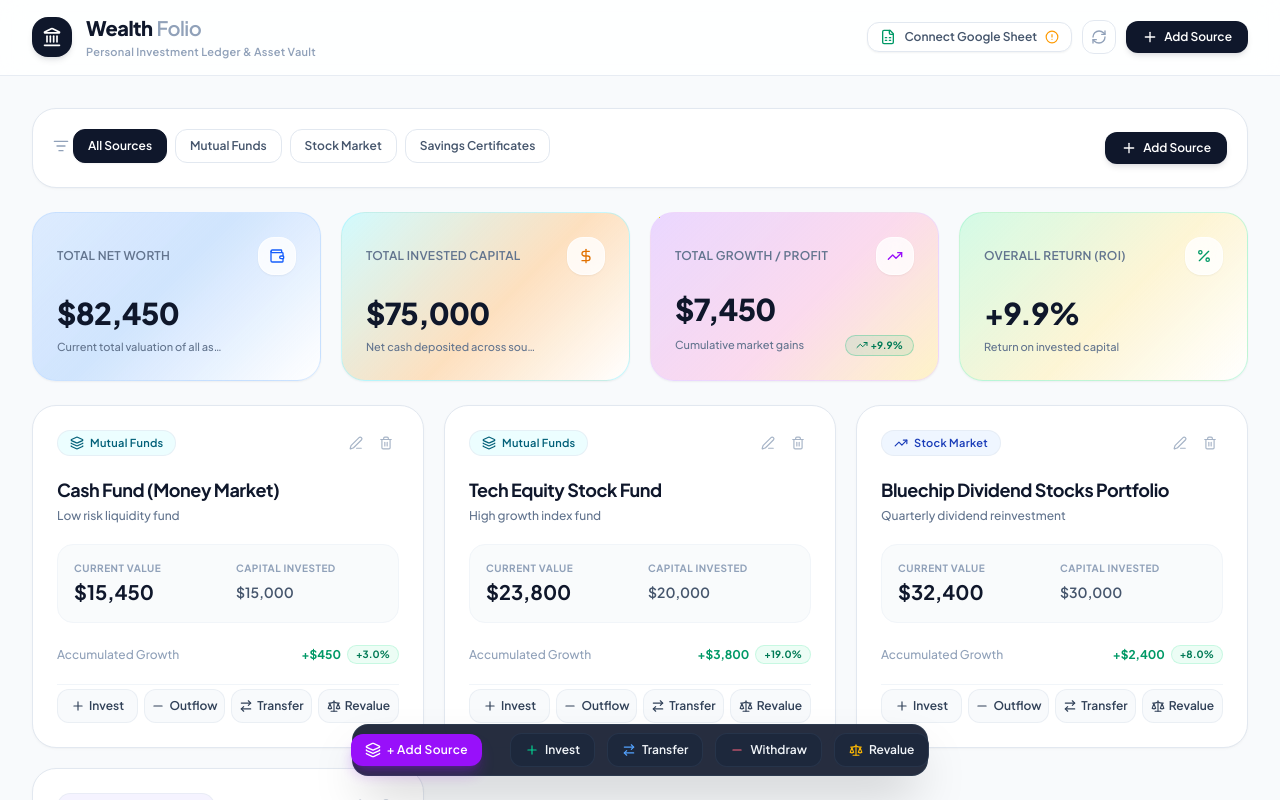
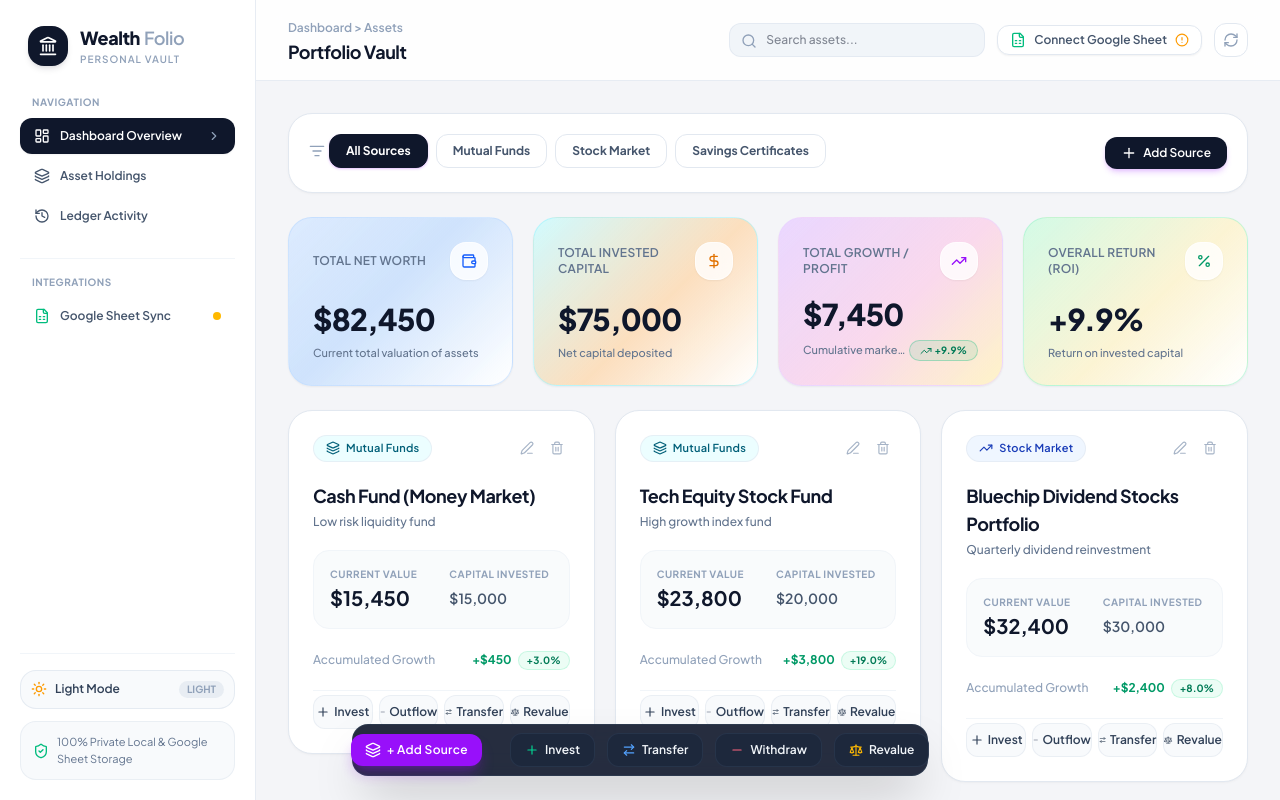
Before and after one commit to HuzaifaInshal/wealth-folio, a React (Vite) app: page / in a window 1280 px wide. Shown: the top 800 px of the page. Built offline with nearby package versions, Linux system fonts and the light colour scheme.

Commit message:
commit 10: Overhaul App.tsx layout to integrate Sidebar navigation, header search bar, theme toggle, and category subtotals

```diff
--- a/src/App.tsx
+++ b/src/App.tsx
@@ -6,10 +6,12 @@
 import React, { useState, useEffect } from 'react';
 import { motion, AnimatePresence } from 'motion/react';
 import { InvestmentSource, LedgerTransaction, TransactionType, GoogleSheetConfig } from './types';
-import { INITIAL_INVESTMENTS, INITIAL_TRANSACTIONS, DEFAULT_SHEET_CONFIG, DEFAULT_CATEGORIES, getCategoryDetails } from './data';
-import { syncTransactionToSheet, syncFullLedgerToSheet } from './services/googleSheets';
+import { INITIAL_INVESTMENTS, INITIAL_TRANSACTIONS, DEFAULT_SHEET_CONFIG, DEFAULT_CATEGORIES } from './data';
+import { syncTransactionToSheet } from './services/googleSheets';
+import { ThemeProvider, useTheme } from './context/ThemeContext';
 
 // Import Components
+import Sidebar from './components/Sidebar';
 import MetricCard from './components/MetricCard';
 import InvestmentCard from './components/InvestmentCard';
 import InvestmentFormModal from './components/InvestmentFormModal';
@@ -22,25 +24,19 @@ import QuickActionDock from './components/QuickActionDock';
 import {
   Landmark,
   Plus,
-  ArrowRightLeft,
   Search,
   ListFilter,
   RefreshCw,
   FileSpreadsheet,
   CheckCircle2,
   AlertCircle,
-  ShieldCheck,
+  Sun,
+  Moon,
 } from 'lucide-react';
 
-const formatCurrency = (amount: number) => {
-  return new Intl.NumberFormat('en-US', {
-    style: 'currency',
-    currency: 'USD',
-    maximumFractionDigits: 0,
-  }).format(amount);
-};
+function DashboardContent() {
+  const { theme, toggleTheme } = useTheme();
 
-export default function App() {
   // --- Persistent State ---
   const [investments, setInvestments] = useState<InvestmentSource[]>(() => {
     try {
@@ -82,6 +78,7 @@ export default function App() {
   // --- UI & Filter States ---
   const [categoryFilter, setCategoryFilter] = useState<string>('all');
   const [searchQuery, setSearchQuery] = useState<string>('');
+  const [activeTab, setActiveTab] = useState<'dashboard' | 'sources' | 'ledger'>('dashboard');
 
   // Modals
   const [isInvestmentModalOpen, setIsInvestmentModalOpen] = useState(false);
@@ -121,7 +118,6 @@ export default function App() {
     const timestamp = new Date().toISOString();
 
     if (investmentToEdit) {
-      // Edit existing source
       setInvestments((prev) =>
         prev.map((i) =>
           i.id === investmentToEdit.id
@@ -136,7 +132,6 @@ export default function App() {
         )
       );
     } else {
-      // Create new source
       const newId = `inv-${Date.now()}`;
       const newSource: InvestmentSource = {
         id: newId,
@@ -151,7 +146,6 @@ export default function App() {
 
       setInvestments((prev) => [...prev, newSource]);
 
-      // If starting capital is injected, record transaction
       if (data.initialBalance > 0) {
         const newTx: LedgerTransaction = {
           id: `tx-${Date.now()}`,
@@ -163,7 +157,6 @@ export default function App() {
         };
         setTransactions((prev) => [newTx, ...prev]);
 
-        // Google Sheets Auto-Sync
         if (sheetConfig.webAppUrl && sheetConfig.autoSync) {
           syncTransactionToSheet(sheetConfig.webAppUrl, newTx, data.name);
         }
@@ -210,7 +203,6 @@ export default function App() {
 
     setInvestments((prev) => {
       return prev.map((inv) => {
-        // Revalue action
         if (data.type === 'revalue' && inv.id === data.sourceId && data.newValuation !== undefined) {
           newTx.previousValuation = inv.currentValuation;
           return {
@@ -220,7 +212,6 @@ export default function App() {
           };
         }
 
-        // Deposit / Invest
         if (data.type === 'invest' && inv.id === data.sourceId) {
           return {
             ...inv,
@@ -230,7 +221,6 @@ export default function App() {
           };
         }
 
-        // Withdraw
         if (data.type === 'withdraw' && inv.id === data.sourceId) {
           return {
             ...inv,
@@ -240,7 +230,6 @@ export default function App() {
           };
         }
 
-        // Transfer Outflow from Source
         if (data.type === 'transfer' && inv.id === data.sourceId) {
           return {
             ...inv,
@@ -250,7 +239,6 @@ export default function App() {
           };
         }
 
-        // Transfer Inflow to Target
         if (data.type === 'transfer' && inv.id === data.targetId) {
           return {
             ...inv,
@@ -266,7 +254,6 @@ export default function App() {
 
     setTransactions((prev) => [newTx, ...prev]);
 
-    // Google Sheets Auto-Sync
     if (sheetConfig.webAppUrl && sheetConfig.autoSync) {
       const srcName = investments.find((i) => i.id === data.sourceId)?.name || data.sourceId;
       const tgtName = data.targetId ? investments.find((i) => i.id === data.targetId)?.name : undefined;
@@ -274,13 +261,6 @@ export default function App() {
     }
   };
 
-  const handleDeleteTransaction = (id: string) => {
-    if (confirm('Delete this transaction record from the ledger?')) {
-      setTransactions((prev) => prev.filter((t) => t.id !== id));
-    }
-  };
-
-  // Helper shortcuts
   const openActionForInvestment = (inv: InvestmentSource, type: TransactionType) => {
     setTxInitialSource(inv);
     setTxInitialType(type);
@@ -297,7 +277,6 @@ export default function App() {
     setIsInvestmentModalOpen(true);
   };
 
-  // Filtered investments list
   const filteredInvestments = investments.filter((inv) => {
     const matchesCategory = categoryFilter === 'all' || inv.category === categoryFilter;
     const query = searchQuery.toLowerCase().trim();
@@ -307,40 +286,70 @@ export default function App() {
   });
 
   return (
-    <div className="min-h-screen bg-slate-50 flex flex-col font-sans" id="app-root-container">
-      {/* Top Glassmorphic Navigation Header */}
-      <header className="bg-white/85 backdrop-blur-md border-b border-slate-200/80 sticky top-0 z-30" id="header-navigation">
-        <div className="max-w-7xl mx-auto px-4 sm:px-6 lg:px-8 py-3.5 flex flex-col sm:flex-row items-center justify-between gap-4">
-          <div className="flex items-center space-x-3.5 self-start sm:self-auto">
-            <div className="p-2.5 bg-slate-900 text-white rounded-2xl shadow-md shadow-slate-900/10">
+    <div className="flex min-h-screen bg-[#F4F5F8] dark:bg-[#0D0E15] transition-colors duration-200" id="app-root-container">
+      {/* Sidebar Navigation */}
+      <Sidebar
+        activeTab={activeTab}
+        setActiveTab={setActiveTab}
+        onOpenSheetsModal={() => setIsSheetsModalOpen(true)}
+        isSheetsConnected={!!sheetConfig.webAppUrl}
+      />
+
+      {/* Main Right Content Panel */}
+      <div className="flex-1 flex flex-col min-w-0">
+        {/* Top Header Bar */}
+        <header className="bg-white/85 dark:bg-[#12131A]/85 backdrop-blur-md border-b border-slate-200/80 dark:border-slate-800/80 sticky top-0 z-30 transition-colors">
+          <div className="max-w-7xl mx-auto px-4 sm:px-6 lg:px-8 py-3.5 flex items-center justify-between gap-4">
+            {/* Left Breadcrumb & Mobile Brand */}
+            <div className="flex items-center space-x-3">
+              <div className="lg:hidden p-2 bg-slate-900 dark:bg-purple-600 text-white rounded-xl">
                 <Landmark className="w-5 h-5" />
               </div>
               <div>
-              <h1 className="text-xl font-extrabold text-slate-900 tracking-tight flex items-center">
-                Wealth <span className="font-semibold text-slate-400 ml-1">Folio</span>
-              </h1>
-              <p className="text-[11px] font-semibold text-slate-400 tracking-wide mt-0.5">
-                Personal Investment Ledger & Asset Vault
-              </p>
+                <span className="text-xs font-semibold text-slate-400 dark:text-slate-500">Dashboard &gt; Assets</span>
+                <h2 className="text-lg font-bold text-slate-900 dark:text-white tracking-tight">
+                  Portfolio Vault
+                </h2>
               </div>
             </div>
 
-          {/* Header Controls */}
-          <div className="flex items-center space-x-2.5 self-end sm:self-auto">
+            {/* Right Header Search & Controls */}
+            <div className="flex items-center space-x-3">
+              {/* Header Search Bar (Orbix style) */}
+              <div className="relative hidden md:block w-64">
+                <Search className="w-4 h-4 text-slate-400 absolute left-3 top-2.5" />
+                <input
+                  type="text"
+                  value={searchQuery}
+                  onChange={(e) => setSearchQuery(e.target.value)}
+                  placeholder="Search assets..."
+                  className="w-full pl-9 pr-3 py-2 bg-slate-100 dark:bg-[#181924] border border-slate-200/80 dark:border-slate-800/80 rounded-xl text-xs font-medium text-slate-900 dark:text-white focus:outline-hidden focus:ring-2 focus:ring-slate-900 dark:focus:ring-purple-500 transition-all"
+                />
+              </div>
+
+              {/* Theme Mode Toggle Mobile */}
+              <button
+                onClick={toggleTheme}
+                className="lg:hidden p-2 text-slate-500 dark:text-slate-400 hover:bg-slate-100 dark:hover:bg-slate-800 rounded-xl transition-all cursor-pointer border border-slate-200/80 dark:border-slate-800/80"
+                title="Toggle Light/Dark Theme"
+              >
+                {theme === 'dark' ? <Sun className="w-4 h-4 text-amber-400" /> : <Moon className="w-4 h-4 text-purple-600" />}
+              </button>
+
               {/* Google Sheets Sync Pill */}
               <button
                 onClick={() => setIsSheetsModalOpen(true)}
                 className={`px-3 py-1.5 rounded-xl text-xs font-semibold border transition-all flex items-center space-x-2 cursor-pointer shadow-xs ${
                   sheetConfig.webAppUrl
-                  ? 'bg-emerald-50 border-emerald-200 text-emerald-800 hover:bg-emerald-100'
-                  : 'bg-white border-slate-200 text-slate-600 hover:text-slate-900 hover:bg-slate-50'
+                    ? 'bg-emerald-50 dark:bg-emerald-950/40 border-emerald-200 dark:border-emerald-800/60 text-emerald-800 dark:text-emerald-300 hover:bg-emerald-100'
+                    : 'bg-white dark:bg-[#181924] border-slate-200 dark:border-slate-800/80 text-slate-600 dark:text-slate-300 hover:text-slate-900 dark:hover:text-white'
                 }`}
                 title="Configure Personal Google Sheets Sync"
               >
-              <FileSpreadsheet className="w-4 h-4 text-emerald-600" />
-              <span>{sheetConfig.webAppUrl ? 'Google Sheet Synced' : 'Connect Google Sheet'}</span>
+                <FileSpreadsheet className="w-4 h-4 text-emerald-500" />
+                <span className="hidden sm:inline">{sheetConfig.webAppUrl ? 'Google Sheet Synced' : 'Connect Google Sheet'}</span>
                 {sheetConfig.webAppUrl ? (
-                <CheckCircle2 className="w-3.5 h-3.5 text-emerald-600" />
+                  <CheckCircle2 className="w-3.5 h-3.5 text-emerald-500" />
                 ) : (
                   <AlertCircle className="w-3.5 h-3.5 text-amber-500" />
                 )}
@@ -348,26 +357,18 @@ export default function App() {
 
               <button
                 onClick={handleResetDefaults}
-              className="p-2 text-slate-400 hover:text-slate-700 hover:bg-slate-100 border border-slate-200 rounded-xl transition-all cursor-pointer"
+                className="p-2 text-slate-400 hover:text-slate-700 dark:hover:text-slate-200 border border-slate-200 dark:border-slate-800/80 rounded-xl transition-all cursor-pointer bg-white dark:bg-[#181924]"
                 title="Reset data to mock defaults"
               >
                 <RefreshCw className="w-4 h-4" />
-            </button>
-
-            <button
-              onClick={openNewInvestmentForm}
-              className="px-4 py-2 bg-slate-900 hover:bg-slate-800 text-white rounded-xl text-xs font-semibold shadow-md shadow-slate-900/10 transition-all flex items-center space-x-1.5 cursor-pointer"
-            >
-              <Plus className="w-4 h-4" />
-              <span>Add Source</span>
               </button>
             </div>
           </div>
         </header>
 
-      {/* Main Container Layout */}
+        {/* Main Dashboard Container */}
         <main className="flex-1 max-w-7xl w-full mx-auto px-4 sm:px-6 lg:px-8 py-8 pb-20 space-y-6">
-        {/* Category Tabs Container */}
+          {/* Category Tabs Bar Container */}
           <div className="fintech-card p-5" id="category-tabs-bar">
             <div className="flex flex-col sm:flex-row sm:items-center justify-between gap-4">
               {/* Segmented Category Pills */}
@@ -375,10 +376,10 @@ export default function App() {
                 <ListFilter className="w-4 h-4 text-slate-400 shrink-0 mr-1" />
                 <button
                   onClick={() => setCategoryFilter('all')}
-                className={`px-3.5 py-2 text-xs font-semibold rounded-xl transition-all whitespace-nowrap border cursor-pointer ${
+                  className={`px-4 py-2 text-xs font-bold rounded-xl transition-all whitespace-nowrap border cursor-pointer ${
                     categoryFilter === 'all'
-                    ? 'bg-slate-900 text-white border-slate-900 shadow-xs font-bold'
-                    : 'bg-white text-slate-600 border-slate-200 hover:bg-slate-50'
+                      ? 'bg-slate-900 text-white border-slate-900 dark:bg-purple-600 dark:border-purple-500 shadow-sm shadow-purple-600/20'
+                      : 'bg-white dark:bg-[#12131A] text-slate-600 dark:text-slate-300 border-slate-200 dark:border-slate-800/80 hover:bg-slate-50 dark:hover:bg-slate-800/60'
                   }`}
                 >
                   All Sources
@@ -393,10 +394,10 @@ export default function App() {
                     <button
                       key={catKey}
                       onClick={() => setCategoryFilter(catKey)}
-                    className={`px-3.5 py-2 text-xs font-semibold rounded-xl transition-all whitespace-nowrap border cursor-pointer ${
+                      className={`px-4 py-2 text-xs font-bold rounded-xl transition-all whitespace-nowrap border cursor-pointer ${
                         isActive
-                        ? 'bg-slate-900 text-white border-slate-900 shadow-xs font-bold'
-                        : 'bg-white text-slate-600 border-slate-200 hover:bg-slate-50'
+                          ? 'bg-slate-900 text-white border-slate-900 dark:bg-purple-600 dark:border-purple-500 shadow-sm shadow-purple-600/20'
+                          : 'bg-white dark:bg-[#12131A] text-slate-600 dark:text-slate-300 border-slate-200 dark:border-slate-800/80 hover:bg-slate-50 dark:hover:bg-slate-800/60'
                       }`}
                     >
                       {details.label}
@@ -408,7 +409,7 @@ export default function App() {
               {/* Inline Add Source Button */}
               <button
                 onClick={openNewInvestmentForm}
-              className="px-4 py-2 bg-slate-900 hover:bg-slate-800 text-white rounded-xl text-xs font-semibold shadow-md shadow-slate-900/10 transition-all flex items-center space-x-1.5 cursor-pointer shrink-0 self-start sm:self-auto"
+                className="px-4 py-2 bg-slate-900 dark:bg-purple-600 hover:bg-slate-800 dark:hover:bg-purple-500 text-white rounded-xl text-xs font-semibold shadow-md shadow-purple-600/20 transition-all flex items-center space-x-1.5 cursor-pointer shrink-0 self-start sm:self-auto"
               >
                 <Plus className="w-4 h-4" />
                 <span>Add Source</span>
@@ -416,7 +417,7 @@ export default function App() {
             </div>
           </div>
 
-        {/* Financial Overview Metrics Bar */}
+          {/* Financial Overview Metrics Bar (Orbix/Nuance Aurora Mesh Cards) */}
           <section className="grid grid-cols-1 sm:grid-cols-2 lg:grid-cols-4 gap-5" id="portfolio-metrics-grid">
             <MetricCard
               title="Total Net Worth"
@@ -424,7 +425,7 @@ export default function App() {
               type="currency"
               theme="blue"
               icon="wallet"
-            subtitle="Current total valuation of all assets"
+              subtitle="Current total valuation of assets"
             />
             <MetricCard
               title="Total Invested Capital"
@@ -432,7 +433,7 @@ export default function App() {
               type="currency"
               theme="indigo"
               icon="dollar"
-            subtitle="Net cash deposited across sources"
+              subtitle="Net capital deposited"
             />
             <MetricCard
               title="Total Growth / Profit"
@@ -456,17 +457,17 @@ export default function App() {
           {/* Investment Sources Grid */}
           <section id="investment-sources-section">
             {filteredInvestments.length === 0 ? (
-            <div className="fintech-card p-12 text-center max-w-lg mx-auto space-y-4">
-              <Landmark className="w-10 h-10 text-slate-300 mx-auto" />
+              <div className="fintech-card p-12 text-center max-w-lg mx-auto space-y-4 rounded-3xl">
+                <Landmark className="w-10 h-10 text-slate-300 dark:text-slate-600 mx-auto" />
                 <div>
-                <h4 className="text-base font-bold text-slate-900">No investment sources found</h4>
-                <p className="text-xs text-slate-500 font-medium mt-1">
+                  <h4 className="text-base font-bold text-slate-900 dark:text-white">No investment sources found</h4>
+                  <p className="text-xs text-slate-500 dark:text-slate-400 font-medium mt-1">
                     Add your mutual funds, stock market holdings, or savings certificates to start tracking.
                   </p>
                 </div>
                 <button
                   onClick={openNewInvestmentForm}
-                className="px-4 py-2 bg-slate-900 hover:bg-slate-800 text-white rounded-xl text-xs font-semibold cursor-pointer transition-all shadow-md shadow-slate-900/10"
+                  className="px-4 py-2 bg-slate-900 dark:bg-purple-600 hover:bg-slate-800 dark:hover:bg-purple-500 text-white rounded-xl text-xs font-semibold cursor-pointer transition-all shadow-md shadow-purple-600/20"
                 >
                   + Add Investment Source
                 </button>
@@ -510,10 +511,10 @@ export default function App() {
         />
 
         {/* App Footer */}
-      <footer className="bg-white border-t border-slate-200 mt-16 py-8 text-center text-xs text-slate-400">
+        <footer className="bg-white dark:bg-[#12131A] border-t border-slate-200 dark:border-slate-800/80 py-8 text-center text-xs text-slate-400 dark:text-slate-500 transition-colors">
           <div className="max-w-7xl mx-auto px-4 font-medium space-y-1">
             <p>© 2026 Wealth Folio • Private Personal Investment Ledger</p>
-          <p className="text-[11px] text-slate-400">
+            <p className="text-[11px] text-slate-400 dark:text-slate-500">
               Local Google Sheet Database Persistence & Pure Data Ownership
             </p>
           </div>
@@ -545,5 +546,14 @@ export default function App() {
           transactions={transactions}
         />
       </div>
+    </div>
   );
 }
+
+export default function App() {
+  return (
+    <ThemeProvider>
+      <DashboardContent />
+    </ThemeProvider>
+  );
+}
```
Lines whose indentation alone changed are shown as unchanged.
